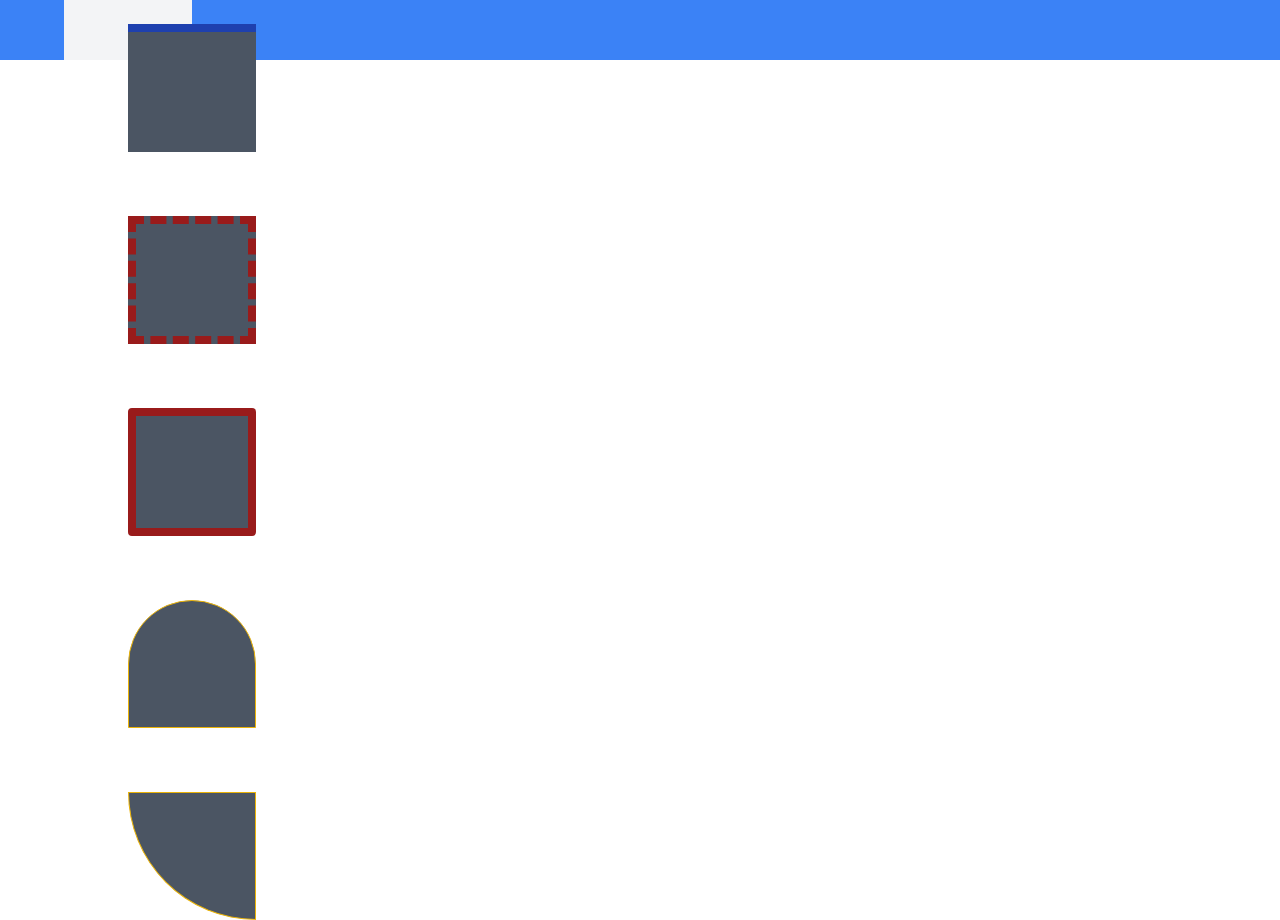
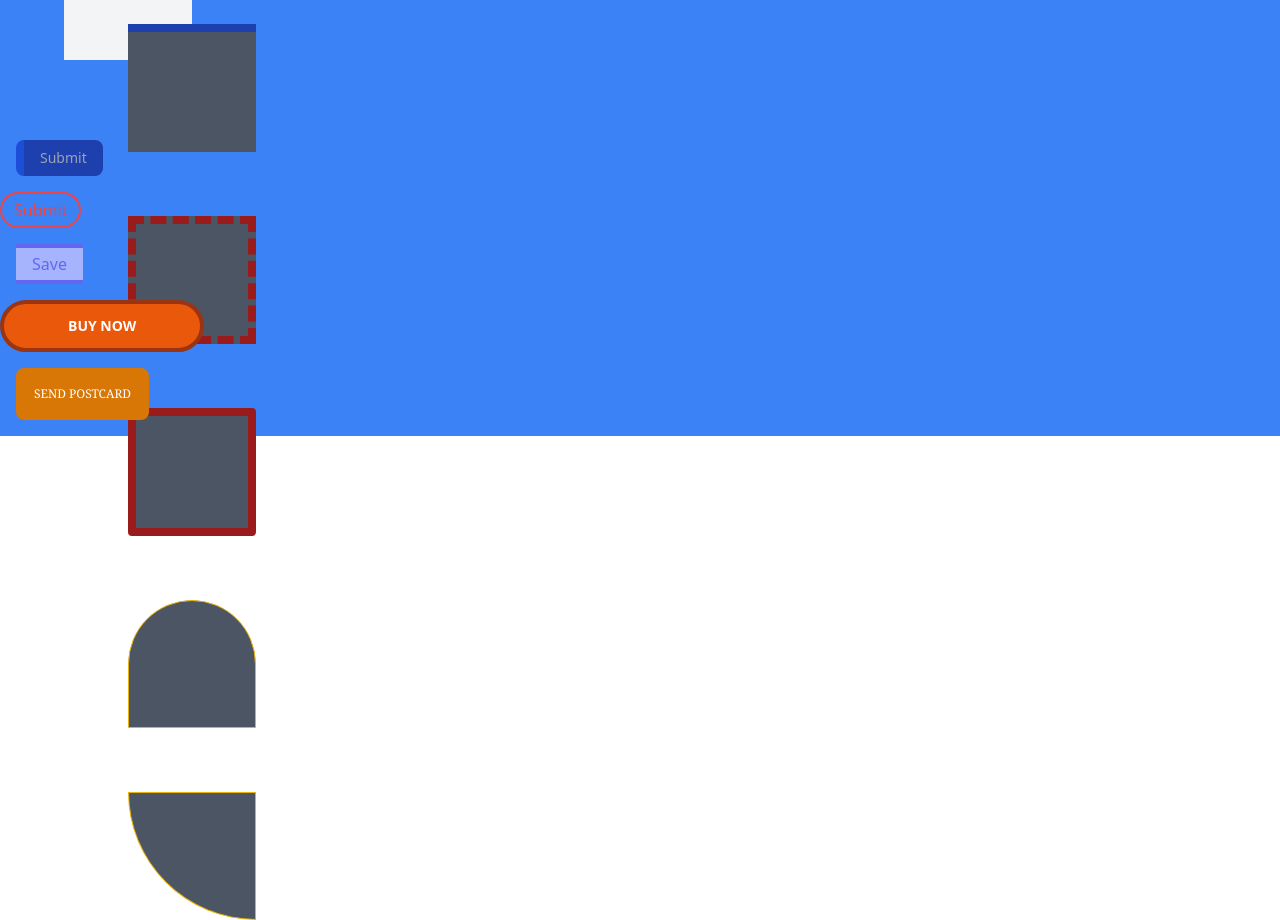
Before and after one commit to ImNotGabo/tailwind-practice, a React (Vite) app: page / in a window 1280 px wide. Shown: the part 2780-3700 px from the top of the page. Built offline with nearby package versions, Linux system fonts and the light colour scheme.

Commit message:
Buttons Challenge

```diff
--- a/src/App.jsx
+++ b/src/App.jsx
@@ -1,5 +1,6 @@
 import Borders from './components/Borders.jsx';
 import Challenge2 from './components/Challenge-2.jsx';
+import ButtonsChallenge from './components/ButtonsChallenge.jsx';
 
 function App() {
   return (
@@ -65,6 +66,9 @@ function App() {
 
       {/* Borders */}
       <Borders />
+
+      {/* Buttons Challenge */}
+      <ButtonsChallenge />
     </div>
   );
 }
--- /dev/null
+++ b/src/components/ButtonsChallenge.jsx
@@ -0,0 +1,29 @@
+function ButtonsChallenge() {
+  return (
+    <div>
+      <div>
+        <button className='bg-blue-800 rounded-lg border-l-8 border-blue-700 px-4 py-2 m-4 text-gray-400 text-sm'>
+          Submit
+        </button>
+      </div>
+      <div>
+        <button className='border-2 border-red-500 text-red-500 rounded-full px-3 py-1'>Submit</button>
+      </div>
+      <div>
+        <button className='bg-indigo-300 border-y-4 border-indigo-500 text-indigo-500 px-4 py-1 m-4'>Save</button>
+      </div>
+      <div>
+        <button className='border-4 rounded-full px-16 py-3 uppercase font-bold text-sm bg-orange-600 border-orange-800'>
+          Buy Now
+        </button>
+      </div>
+      <div>
+        <button className='border-2 m-4 font-serif text-xs uppercase rounded-lg p-4 border-amber-600 bg-amber-600'>
+          Send Postcard
+        </button>
+      </div>
+    </div>
+  );
+}
+
+export default ButtonsChallenge;
```
